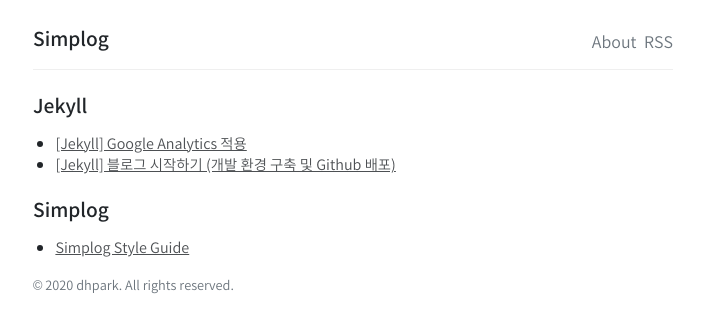
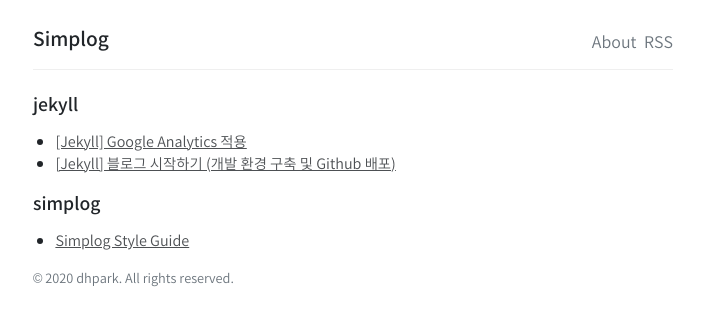
Before and after one commit to daehopark/simplog-jekyll-theme, a Jekyll site: the page built from tags.md, in a window 1280 px wide. Shown: the top 333 px of the page, without its empty margins (287-991 px from the left). Built offline with Jekyll 4.4.1, drawn with Linux system fonts in a browser that asks for light colours; comment, search, counter and statistics services are not loaded.

Commit message:
Tag Archive 페이지 수정

```diff
--- a/_layouts/tags.html
+++ b/_layouts/tags.html
@@ -10,21 +10,12 @@
         <!-- section -->
         <section class="post">
             <h1 class="d-none">Tags</h1>
-
-            {% assign tags = '' | split: '' %}
-            {% for tag in site.tags %}
-                {% assign tagName = tag | first | split: ' ' %}
-                {% assign tags = tags | concat: tagName %}
-            {% endfor %}
-            {% assign tags = tags | sort %}
-
+            {% assign tags = site.tags | sort %}
             {% for tag in tags %}
-            <h2 id="{{ tag }}" class="text-capitalize">{{ tag }}</h3>
+            <h3>{{ tag[0] }}</h3>
             <ul>
-                {% for post in site.tags[tag] %}
-                <li>
-                    <a href="{{ post.url | relative_url }}"><span>{{ post.title }}</span></a>
-                </li>
+                {% for post in tag[1] %}
+                <li><a href="{{ post.url }}">{{ post.title }}</a></li>
                 {% endfor %}
             </ul>
             {% endfor %}
```
